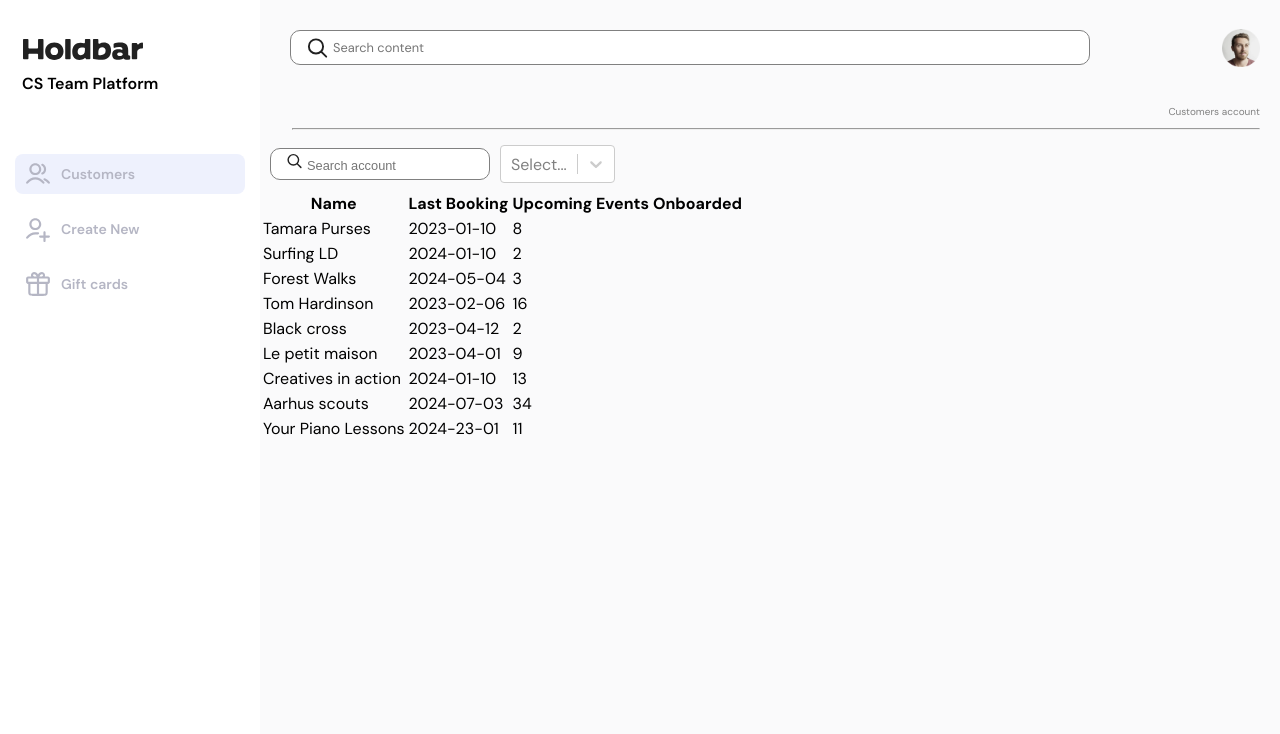
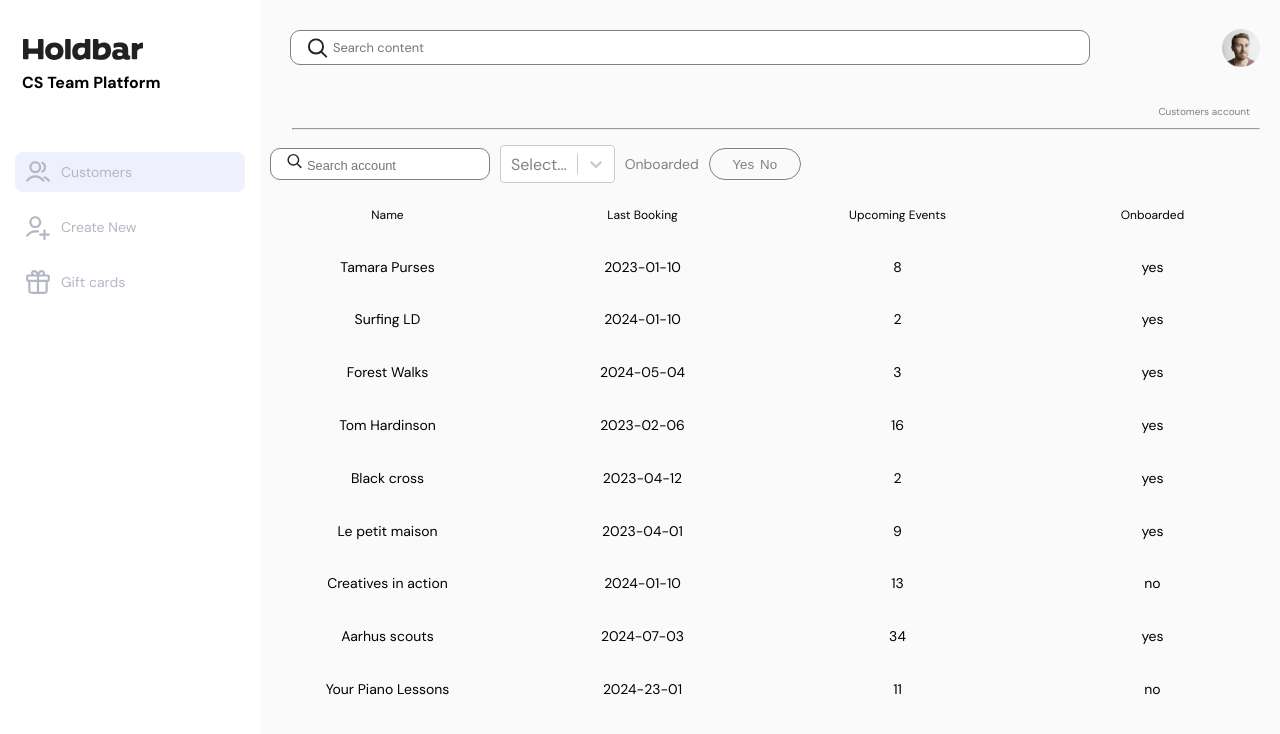
Before and after one commit to elenaTritean/Holdbar-CS, a React (Vite) app: page /customers in a window 1280 px wide. Shown: the top 734 px of the page. Built offline with nearby package versions, Linux system fonts and the light colour scheme.

Commit message:
feat: :sparkles: Fetch API for Customers dashboard
I created a fetch API for the data that comes in from JSON in Customers Dashboard.

With Fetch API included, now the data will automatically update when changed.

```diff
--- a/src/DUMMY-DATA.json
+++ b/public/DUMMY-DATA.json
@@ -3,57 +3,57 @@
       "name": "Tamara Purses",
       "last_booking": "2023-01-10",
       "upcoming_events": 8,
-      "onboarded": true
+      "onboarded": "yes"
     },
 
     {
         "name": "Surfing LD",
         "last_booking": "2024-01-10",
         "upcoming_events": 2,
-        "onboarded": true
+        "onboarded": "yes"
       },
       {
         "name": "Forest Walks",
         "last_booking": "2024-05-04",
         "upcoming_events": 3,
-        "onboarded": true
+        "onboarded": "yes"
       },
 
       {
         "name": "Tom Hardinson",
         "last_booking": "2023-02-06",
         "upcoming_events": 16,
-        "onboarded": true
+        "onboarded": "yes"
       },
       {
         "name": "Black cross",
         "last_booking": "2023-04-12",
         "upcoming_events": 2,
-        "onboarded": true
+        "onboarded": "yes"
       },
       {
         "name": "Le petit maison",
         "last_booking": "2023-04-01",
         "upcoming_events": 9,
-        "onboarded": true
+        "onboarded": "yes"
       },
       {
         "name": "Creatives in action",
         "last_booking": "2024-01-10",
         "upcoming_events": 13,
-        "onboarded": false
+        "onboarded": "no"
       },
       {
         "name": "Aarhus scouts",
         "last_booking": "2024-07-03",
         "upcoming_events": 34,
-        "onboarded": true
+        "onboarded": "yes"
       },
 
       {
         "name": "Your Piano Lessons",
         "last_booking": "2024-23-01",
         "upcoming_events": 11,
-        "onboarded": false
+        "onboarded": "no"
       }
 ]
--- a/src/App.css
+++ b/src/App.css
@@ -1,12 +1,14 @@
 .App {
     width: 100vw;
-    height: 100vh;
+    height: 100%;
     background-color: rgb(250, 250, 251);
 }
 
 body {
     margin: 0px;
     padding: 0px;
+    height: 100%;
+
 }
 
 .flexContainer {
--- a/src/components/styling/ThemeContext.jsx
+++ b/src/components/styling/ThemeContext.jsx
@@ -2,18 +2,29 @@ import React, { createContext, useContext } from 'react';
 
 const theme = {
   h3: {
-    fontWeight: 600,
     fontSize: "16px",
-    lineHeight: "21px"
+    lineHeight: "120%"
   },
   h4: {
-    fontWeight: 600,
     fontSize: "0.875rem",
-    lineHeight: "21px"
+    lineHeight: "120%"
+  },
+
+  h5: {
+    fontSize: "0.75rem",
+    lineHeight: "120%"
   },
 
   greyColor:{
     color: "rgb(181, 182, 196)",
+  },
+
+  medium:{
+    fontWeight: 600
+  },
+
+  normal: {
+     fontWeight: 400
   }
 
 }
--- a/src/pages/admin/sidebar/SideBar.module.css
+++ b/src/pages/admin/sidebar/SideBar.module.css
@@ -35,7 +35,7 @@
 
 .wrapper {
     width: 230px;
-    height: 100vh;
+    height: 120vh;
     padding: 15px;
     background-color: white;
 }
--- a/src/pages/customers/customers-dashboard/CustomersDashboard.jsx
+++ b/src/pages/customers/customers-dashboard/CustomersDashboard.jsx
@@ -1,8 +1,9 @@
-import React from 'react'
+import React, { useState, useEffect} from 'react'
 import { SearchIcon } from '../../../components/styling/icons/SearchIcon'
-import CustomersDashboardStyles from "../customers-dashboard/CustomersDashboard.module.css"
+
 import Select from "react-select";
-import Table from './Table';
+
+
 const dropdown=[
             {value:"danish", label:"Danish"},
             {value:"norwegian", label:"Norwegian"},
@@ -12,8 +13,67 @@ const dropdown=[
 
 ]
 
+import { useTheme } from "../../../components/styling/ThemeContext"
+import CustomersDashboardStyles from "../customers-dashboard/CustomersDashboard.module.css"
+import Table from './table/Table';
+
 export default function CustomersDashboard() {
+
+  const [data, setData] = useState([]);
+  const [isLoading, setIsLoading] = useState(true);
+
+  const columns = React.useMemo(()=>[
+    {
+      Header:"Name",
+      accessor:"name"
+    },
+
+    {
+      Header:"Last Booking",
+      accessor:"last_booking"
+    },
+
+    {
+      Header:"Upcoming Events",
+      accessor:"upcoming_events"
+    },
+
+    {
+      Header:"Onboarded",
+      accessor:"onboarded"
+    },
+
+  ], []);
+
+    const theme= useTheme()
+
+    useEffect(() => {
+        const fetchData = async () => {
+          try {
+            const response = await fetch("/DUMMY-DATA.json");
+            if (!response.ok) {
+              throw new Error('Failed to fetch data');
+            }
+            const dummyData = await response.json();
+            setData(dummyData.myArray || dummyData);
+          } catch (error) {
+            console.error('Error fetching data:', error);
+            setData([]);
+          } finally {
+            setIsLoading(false);
+          }
+        };
+
+        fetchData();
+      }, []);
+
+      if (isLoading) {
+        return <p>Loading data...</p>; // Display a loading message while fetching data
+      }
+
     return (
+
+
 
         //the customer dashboard wrapper
         <div>
@@ -24,10 +84,15 @@ export default function CustomersDashboard() {
                     <SearchIcon />
                     <input type="text" placeholder="Search account" className={CustomersDashboardStyles.searchBar}></input>
                 </div>
-                <Select options={dropdown}/>
+                <Select style={{...theme.h4, ...theme.normal}} options={dropdown}/>
+                <p style={{...theme.h4, ...theme.normal}}>Onboarded</p>
+                <div className={CustomersDashboardStyles.yesNoButtonsWrapper}>
+                    <button className={CustomersDashboardStyles.yesNoButton}>Yes</button>
+                    <button className={CustomersDashboardStyles.yesNoButton}>No</button>
+                </div>
 
             </div>
-            <Table/>
+            <Table data={data} columns={columns}/>
         </div>
     )
 }
--- a/src/pages/customers/customers-dashboard/CustomersDashboard.module.css
+++ b/src/pages/customers/customers-dashboard/CustomersDashboard.module.css
@@ -1,3 +1,5 @@
+
+
 .searchBar {
   background-color: transparent;
   border: none;
@@ -24,4 +26,27 @@
   display:flex;
   align-items: center;
   flex-direction: row;
+  text-align: center;
 }
+
+.yesNoButtonsWrapper {
+  display:flex;
+  flex-direction:row;
+  justify-content:center;
+  border: 1px solid grey;
+  border-radius: 18px;
+  height:30px;
+  width:90px;
+}
+
+.yesNoButton {
+  border:none;
+  background-color: transparent;
+  margin:3px;
+  padding:0px;
+}
+
+p, button {
+  margin:10px;
+  color: grey;
+}
--- a/src/pages/customers/customers-dashboard/Table.jsx
+++ b/src/pages/customers/customers-dashboard/table/Table.jsx
@@ -1,43 +1,26 @@
 import React from 'react'
 import {useTable} from "react-table"
-import dummydata from "../../../DUMMY-DATA.json"
 
-export default function Table() {
+import table from "./Table.module.css"
+import { useTheme } from "../../../../components/styling/ThemeContext"
 
-  const data= React.useMemo(()=> dummydata, [])
-  const columns = React.useMemo(()=>[
-    {
-      Header:"Name",
-      accessor:"name"
-    },
+export default function Table({data, columns}) {
 
-    {
-      Header:"Last Booking",
-      accessor:"last_booking"
-    },
 
-    {
-      Header:"Upcoming Events",
-      accessor:"upcoming_events"
-    },
+  const theme = useTheme();
 
-    {
-      Header:"Onboarded",
-      accessor:"onboarded"
-    },
-
-  ], []);
 
   const {getTableProps, getTableBodyProps, headerGroups, rows, prepareRow} = useTable ({columns, data});
 
+
   return (
     <div>
-      <table {...getTableProps()}>
-        <thead>
+      <table {...getTableProps()} className={table.tableWrapper} >
+        <thead className={table.theadWrapper} style={theme.h5}>
           {headerGroups.map((headerGroup) => (
             <tr {...headerGroup.getHeaderGroupProps()}>
               {headerGroup.headers.map((column) => (
-                <th {...column.getHeaderProps()}>
+                <th {...column.getHeaderProps()} style={{...theme.h5,...theme.normal}}>
                   {column.render("Header")}
                 </th>
                 ))}
@@ -46,7 +29,7 @@ export default function Table() {
            )}
         </thead>
 
-        <tbody {...getTableBodyProps}>
+        <tbody {...getTableBodyProps()}  className={table.tbodyWrapper} style={{...theme.h4, ...theme.normal}}>
            {rows.map((row) => {
             prepareRow(row)
             return (
--- /dev/null
+++ b/src/pages/customers/customers-dashboard/table/Table.module.css
@@ -0,0 +1,30 @@
+.tableWrapper {
+    display: flex;
+    flex-direction: column;
+    width: 100%;
+  }
+
+  .theadWrapper {
+    display: flex;
+    flex-direction: row;
+    align-items: center;
+  }
+
+  .tbodyWrapper {
+    display: flex;
+    flex-direction: column;
+  }
+
+  tr {
+    display: flex;
+    flex-direction: row;
+    width: 100%;
+    margin-top:10px;
+    margin-bottom:10px;
+  }
+
+  th, td {
+    flex: 1;
+    padding: 8px;
+    text-align: center;
+  }
```
Also changed, not shown: src/pages/customers/customers-dashboard/CustomersDashboard.module.css.d.ts (+8 -2 lines), src/pages/customers/customers-dashboard/table/Table.module.css.d.ts (added, +22 -0 lines).
